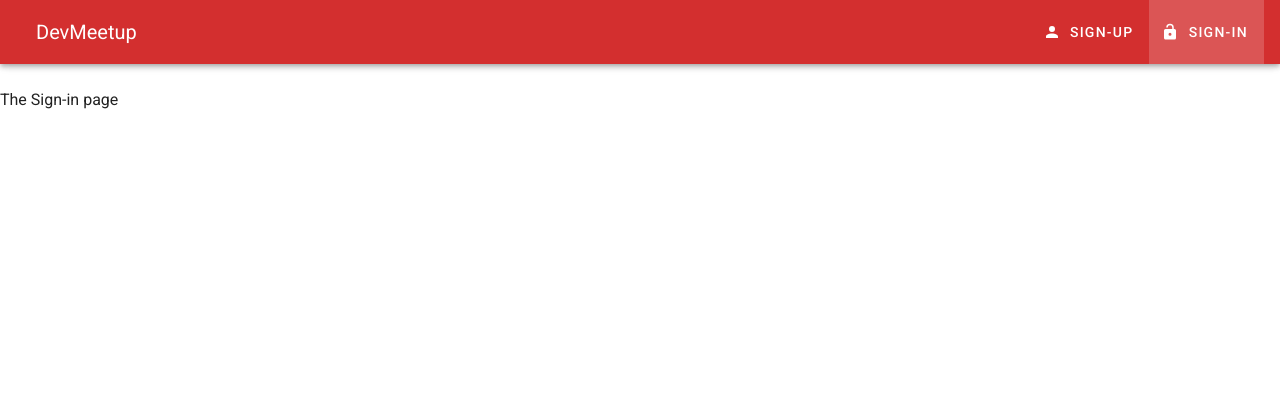
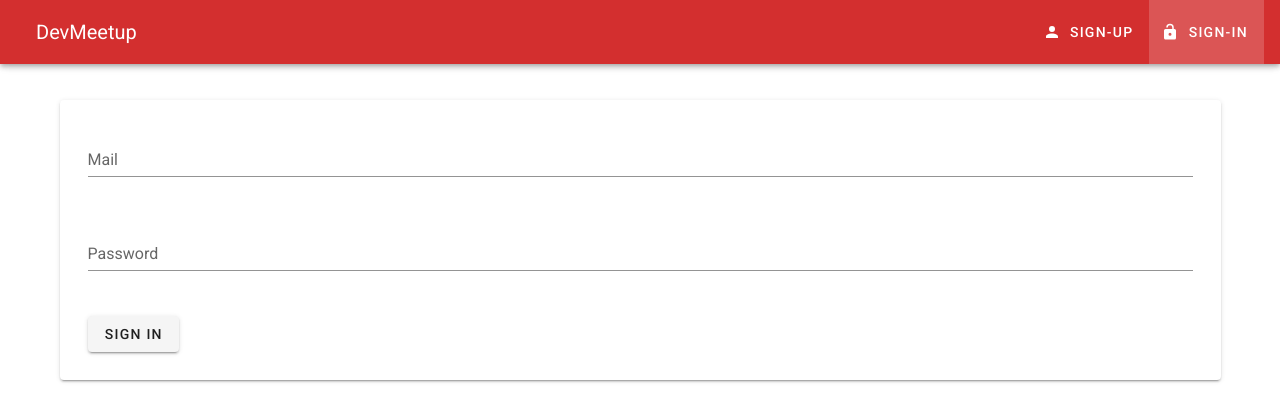
Before and after one commit to petepall/meetupApp, a Nuxt app: page /signIn in a window 1280 px wide. Shown: the top 420 px of the page. Built offline with nearby package versions, Linux system fonts and the light colour scheme.

Commit message:
Setup the sign-in page and connection to firebase
Signed-off-by: petepall <peter@ppallen.be>

```diff
--- a/pages/signIn.vue
+++ b/pages/signIn.vue
@@ -1,11 +1,81 @@
 <template>
-  <div>
-    <p>The Sign-in page</p>
-  </div>
+  <v-container>
+    <v-row>
+      <v-col xs12 sm6 offset-sm3>
+        <v-card>
+          <v-card-text>
+            <v-container>
+              <form @submit.prevent="onSignin">
+                <v-row>
+                  <v-col xs12>
+                    <v-text-field
+                      id="email"
+                      v-model="email"
+                      name="email"
+                      label="Mail"
+                      type="email"
+                      required
+                    >
+                    </v-text-field>
+                  </v-col>
+                </v-row>
+                <v-row>
+                  <v-col xs12>
+                    <v-text-field
+                      id="password"
+                      v-model="password"
+                      name="password"
+                      label="Password"
+                      type="password"
+                      required
+                    >
+                    </v-text-field>
+                  </v-col>
+                </v-row>
+                <v-row>
+                  <v-col>
+                    <v-btn type="submit">Sign in</v-btn>
+                  </v-col>
+                </v-row>
+              </form>
+            </v-container>
+          </v-card-text>
+        </v-card>
+      </v-col>
+    </v-row>
+  </v-container>
 </template>
 
 <script>
-export default {};
+export default {
+  data: () => ({
+    email: "",
+    password: ""
+  }),
+
+  computed: {
+    user() {
+      return this.$store.getters.user;
+    }
+  },
+
+  watch: {
+    user(val) {
+      if (val !== null && val !== undefined) {
+        this.$router.push("/");
+      }
+    }
+  },
+
+  methods: {
+    onSignin() {
+      this.$store.dispatch("signUserIn", {
+        email: this.email,
+        password: this.password
+      });
+    }
+  }
+};
 </script>
 
 <style></style>
--- a/store/index.js
+++ b/store/index.js
@@ -1,3 +1,5 @@
+import * as firebase from "firebase";
+
 export const state = () => ({
   loadedMeetups: [
     {
@@ -19,15 +21,15 @@ export const state = () => ({
       location: "Paris"
     }
   ],
-  user: {
-    id: "abcd",
-    registeredMeetups: ["1"]
-  }
+  user: null
 });
 
 export const mutations = {
   createMeetup(state, payload) {
     state.loadedMeetups.push(payload);
+  },
+  setUser(state, payload) {
+    state.user = payload;
   }
 };
 export const actions = {
@@ -40,8 +42,37 @@ export const actions = {
       date: payload.date,
       id: "100"
     };
-    // TODO: connect to firebase and store it
     commit("createMeetup", meetup);
+  },
+  signUserUp({ commit }, payload) {
+    firebase
+      .auth()
+      .createUserWithEmailAndPassword(payload.email, payload.password)
+      .then((user) => {
+        const newUser = {
+          id: user.uid,
+          registeredMeetups: []
+        };
+        commit("setUser", newUser);
+      })
+      .catch((error) => {
+        console.log(error);
+      });
+  },
+  signUserIn({ commit }, payload) {
+    firebase
+      .auth()
+      .signInWithEmailAndPassword(payload.email, payload.password)
+      .then((user) => {
+        const newUser = {
+          id: user.uid,
+          registeredMeetups: []
+        };
+        commit("setUser", newUser);
+      })
+      .catch((error) => {
+        console.log(error);
+      });
   }
 };
 export const getters = {
@@ -60,5 +91,8 @@ export const getters = {
         return meetup.id === meetupId;
       });
     };
+  },
+  user(state) {
+    return state.user;
   }
 };
```
